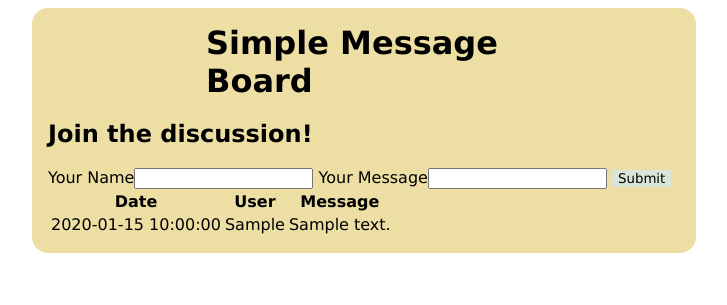
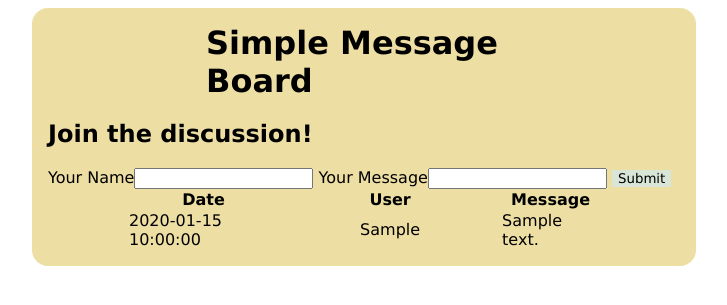
Before and after one commit to johnvinh/Message-Board, a PHP site: page / in a window 1280 px wide. Shown: the top 305 px of the page, without its empty margins (276-1003 px from the left). Run offline with PHP 8.4, Linux system fonts and the light colour scheme; tables that the repository leaves empty or names only in its code hold one stand-in row (values such as "Sample post").

Commit message:
added extra spacing between post data in the posts table

```diff
--- a/style.css
+++ b/style.css
@@ -16,6 +16,10 @@
     width: 50%;
 }
 
+#posts {
+    border-spacing: 5em 0;
+}
+
 input[type=submit] {
     border: 0;
     background-color: #D9E5D6;
```
